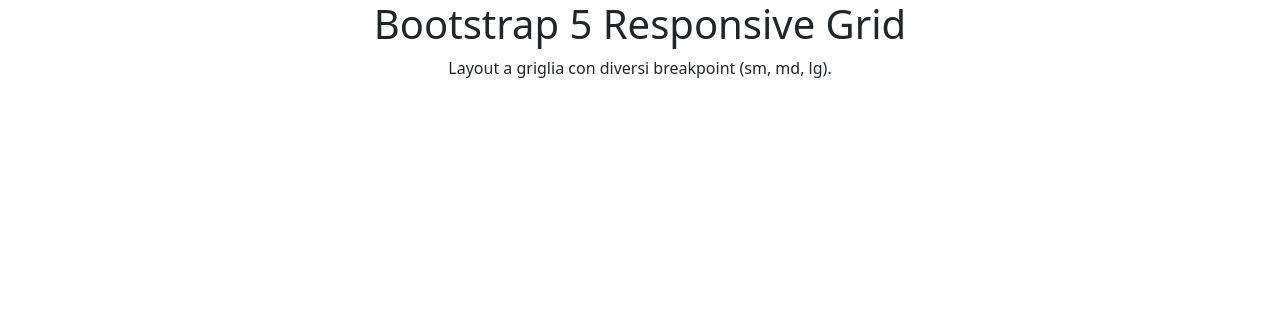
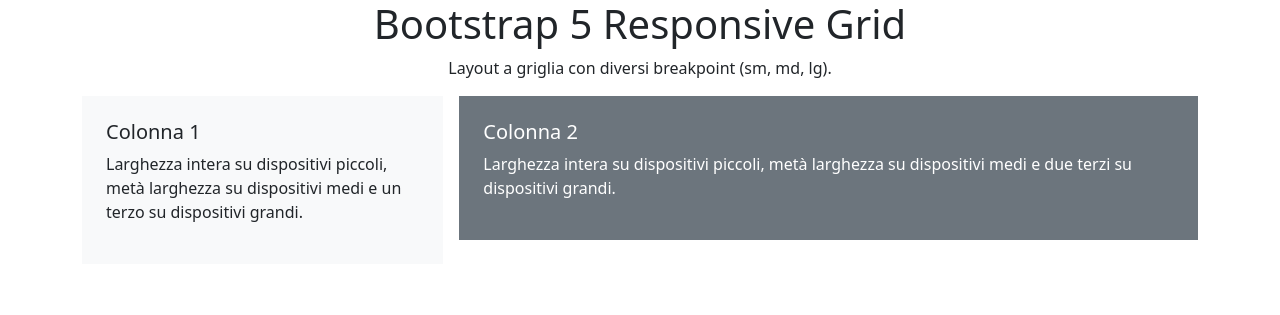
Before and after one commit to LorenzoMinotti-090/htmlcss-bootstrap-layout, a plain HTML site: page index.html in a window 1280 px wide. Drawn offline with nearby package versions, Linux system fonts and the light colour scheme.

Commit message:
fixed: sezione 1

```diff
--- a/index.html
+++ b/index.html
@@ -6,20 +6,41 @@
     <title>Document</title>
     <link href="https://cdn.jsdelivr.net/npm/bootstrap@5.3.8/dist/css/bootstrap.min.css" rel="stylesheet" integrity="sha384-sRIl4kxILFvY47J16cr9ZwB07vP4J8+LH7qKQnuqkuIAvNWLzeN8tE5YBujZqJLB" crossorigin="anonymous">
 </head>
+
 <body>
 
     <header>
-        <div class="container hero text-center">
-            <h1>Bootstrap 5 Responsive Grid</h1>
-            <p>Layout a griglia con diversi breakpoint (sm, md, lg).</p>
-        </div>
+        <section>
+            <div class="container hero text-center">
+                <h1>Bootstrap 5 Responsive Grid</h1>
+                <p>Layout a griglia con diversi breakpoint (sm, md, lg).</p>
+            </div>
+        </section>
     </header>
 
 
     <main>
-        <div class="container">
+        <section>
+            <div class="container pb-5">
+            <!-- section 1 -->
 
-        </div>
+            <div class="row g-3">
+                <div class="col-12 col-md-6 col-lg-4">
+                    <div class="bg-light col-box p-4">
+                        <h5>Colonna 1</h5>
+                        <p>Larghezza intera su dispositivi piccoli, metà larghezza su dispositivi medi e un terzo su dispositivi grandi.</p>
+                    </div>
+                </div>
+
+                <div class="col-12 col-md-6 col-lg-8">
+                    <div class="bg-secondary text-white col-box p-4">
+                        <h5>Colonna 2</h5>
+                        <p>Larghezza intera su dispositivi piccoli, metà larghezza su dispositivi medi e due terzi su dispositivi grandi.</p>
+                    </div>
+                </div>
+            </div>
+
+        </section>
     </main>
 </body>
 </html>
```
